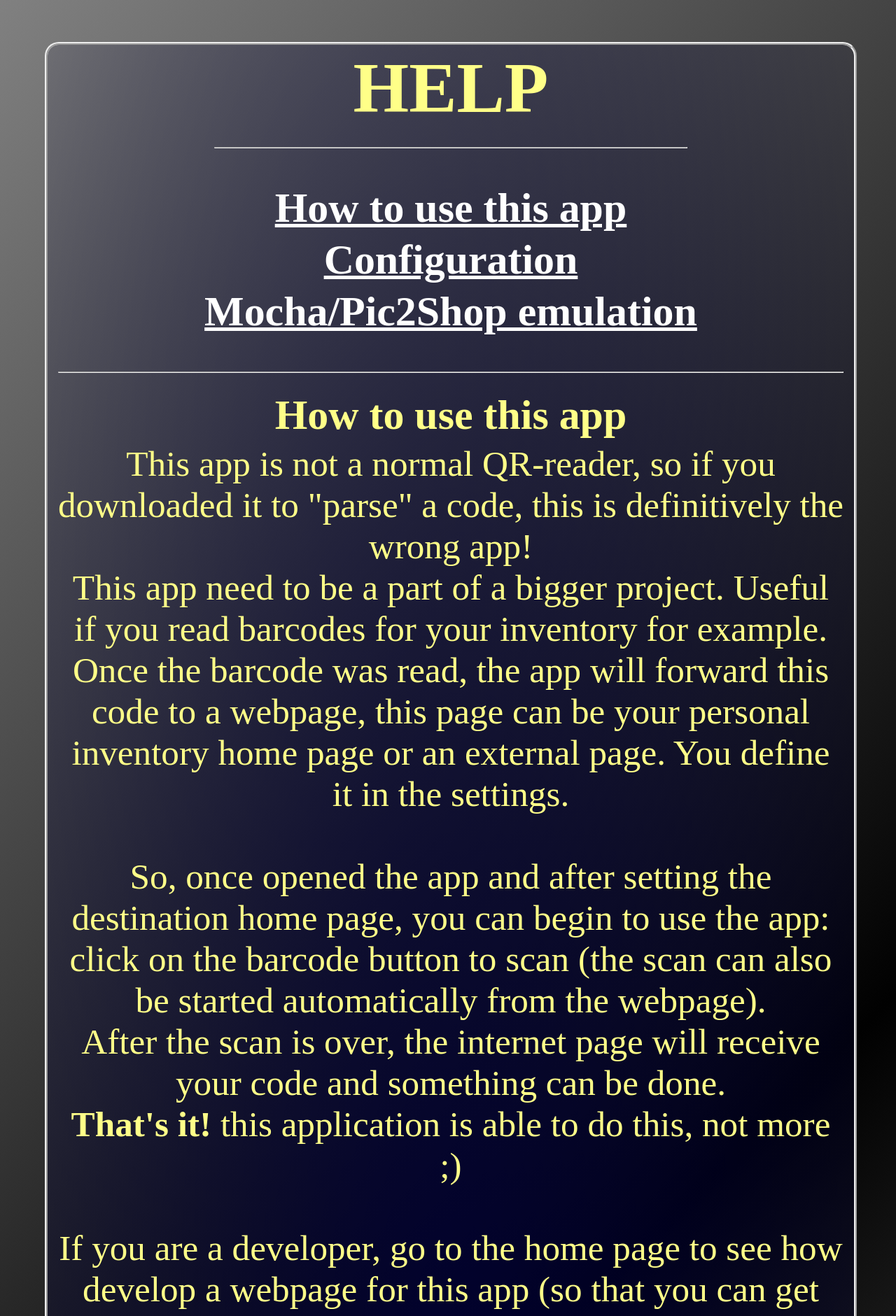
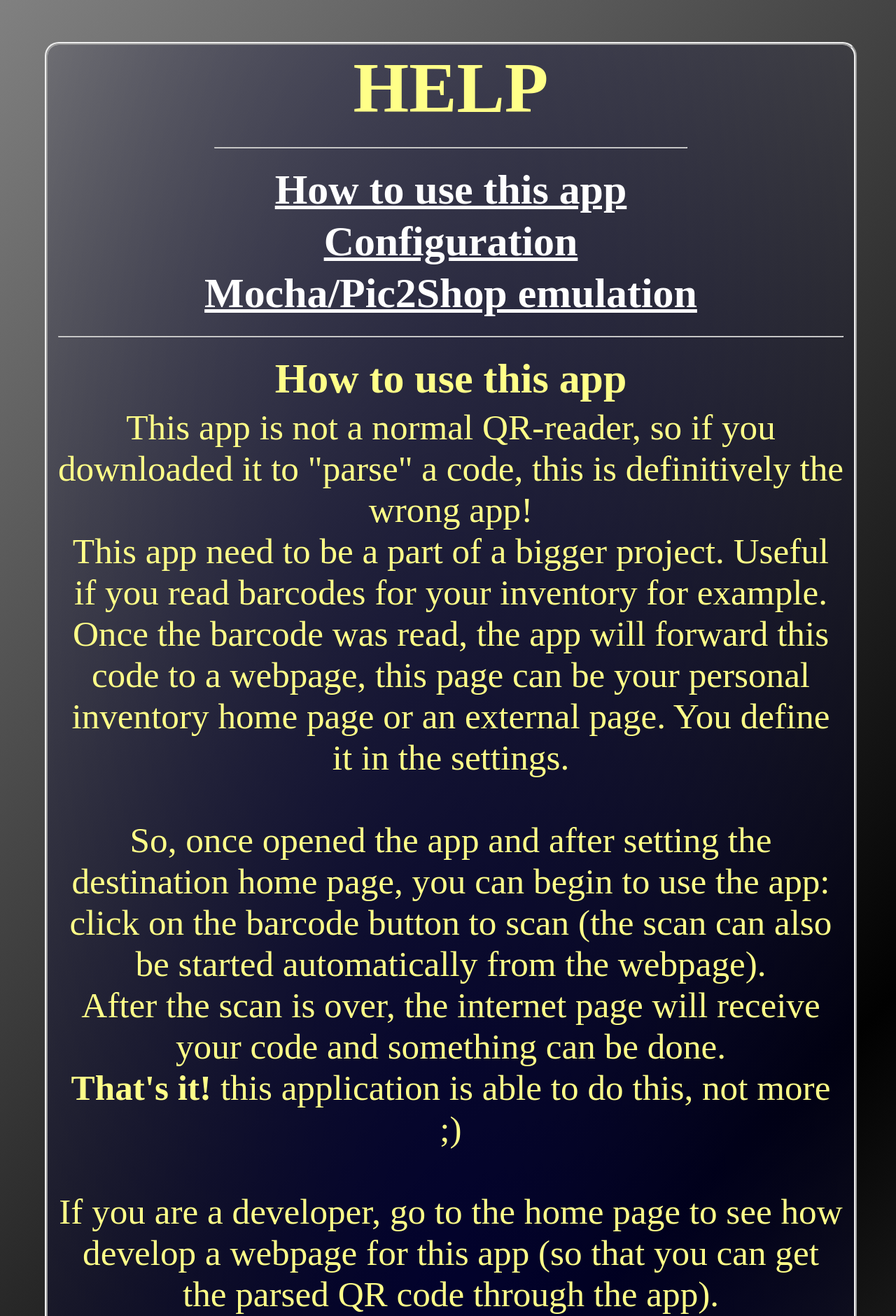
Before and after one commit to Adrianotiger/qr2web, a Jekyll site: the page built from help.html, in a window 1280 px wide. Shown: the part 440-2321 px from the top of the page at 70% size. Built offline with Jekyll 4.4.1, drawn with Linux system fonts in a browser that asks for light colours.

Commit message:
Update help.html

```diff
--- a/help.html
+++ b/help.html
@@ -9,12 +9,12 @@ title: QR2Web Inventory - Help
             <span style='overflow:auto;display:block;height:70vh;' id='span'>
               <h1 style="margin:0px">HELP</h1>
               <hr style='width:60%'/>
-              <p>
+              <span>
                 <h3><a href='javascript:document.getElementById("span").scrollTop = parseInt(document.getElementById("howuse").getBoundingClientRect().top) - 130;'>How to use this app</a></h3>
                 <h3><a href='javascript:document.getElementById("span").scrollTop = parseInt(document.getElementById("config").getBoundingClientRect().top) - 130;'>Configuration</a></h3>
                 <h3><a href='javascript:document.getElementById("span").scrollTop = parseInt(document.getElementById("emulation").getBoundingClientRect().top) - 130;'>Mocha/Pic2Shop emulation</a></h3>
-              </p>
-              <p id='howuse'>
+              </span>
+              <span id='howuse'>
                 <hr>
                 <h3>How to use this app</h3>
                 This app is not a normal QR-reader, so if you downloaded it to "parse" a code, this is definitively the wrong app!<br>
@@ -27,8 +27,8 @@ title: QR2Web Inventory - Help
                 <b>That's it!</b> this application is able to do this, not more ;)
                 <br><br>
                 If you are a developer, go to the home page to see how develop a webpage for this app (so that you can get the parsed QR code through the app).
-              </p>
-              <p id='config'>
+              </span>
+              <span id='config'>
                 <hr>
                 <h3>Configuration</h3>
                 Click on "..." to open an extended menu and then "Settings". Now you can set some options for the app:<br>
@@ -44,7 +44,7 @@ title: QR2Web Inventory - Help
                 Every scan will be stored for a future use (up to 16 entries). Helpfull if you are offline when scanning the QR code.
                 <h4>App Language</h4>
                 Select between english, german and italian.
-              </p>
+              </span>
               <p id='emulation'>
                 <hr>
                 <h3>Mocha/pic2Shop emulation</h3>
@@ -59,14 +59,13 @@ title: QR2Web Inventory - Help
                 will scan the code and insert it into the webpage with the default home page. You can set also callback URLs, like the original app.<br>
                 As wrote, this app only emulate the functionality and is not a porting or a copy of the app, so it could not work like expected.<br>
                 <b>The protocols (mochabarcode, p2spro and readbarcode) are implemented, so that there is at least 1 app in the store able to parse the codes with those protocols :D</b>
-              </p>
-
+              </span>
             </span>
-            <hr style='width:60%'/>
           </td>
         </tr>
         <tr>
           <td style='text-align:right;font-size:12px;line-height:15px;'>
+            <hr>
             Adriano Petrucci
           </td>
         </tr>
```
